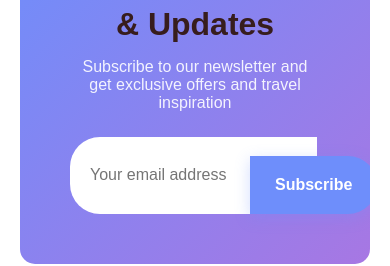
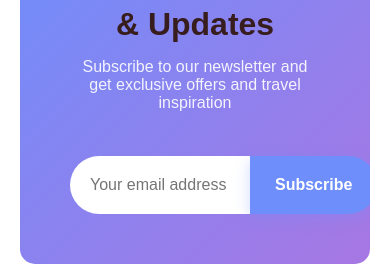
Before and after one commit to sakshishukla52128/tourism, a React (Create React App) app: page / in a window 390 px wide. Shown: the part 5240-5506 px from the top of the page. Built offline with nearby package versions, Linux system fonts and the light colour scheme.

Commit message:
subscrive

```diff
--- a/src/components/Home.css
+++ b/src/components/Home.css
@@ -512,6 +512,8 @@
     border-radius: 30px 0 0 30px;
     font-size: 1rem;
     outline: none;
+    height: 58px;
+        margin-top: 19px;
   }
 
   .newsletter-form button {
@@ -866,6 +868,8 @@
   font-size: 1rem;
   outline: none;
   margin-right: -67px;
+  height: 58px;
+        margin-top: 19px;
 }
     .nav-links {
       margin-top: 20px;
```
